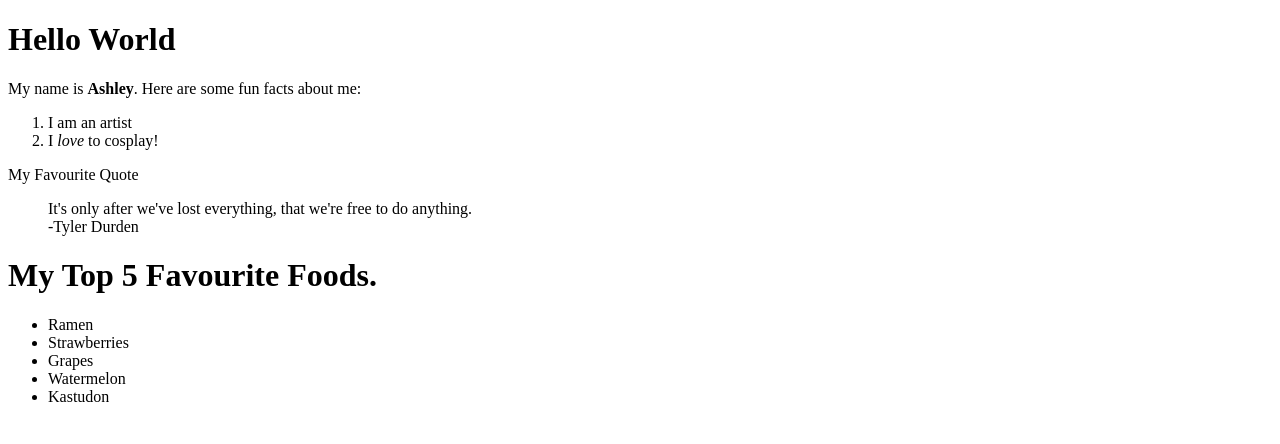
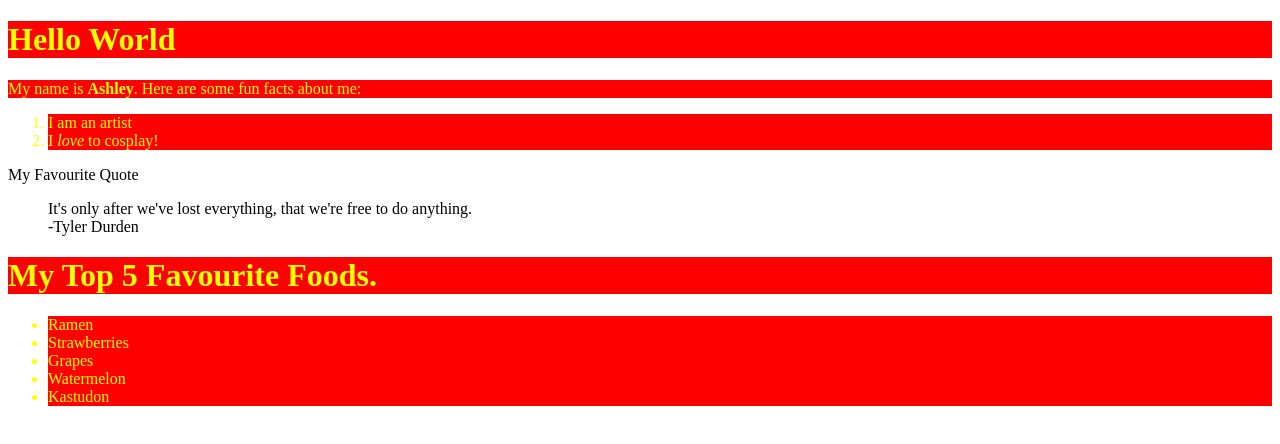
Before and after one commit to acano0824/sequoia-web-exercises, a plain HTML site: page jquery_exercises.html in a window 1280 px wide. Drawn offline with Linux system fonts and the light colour scheme.

Commit message:
added a highlight to all h1, p, and li elements

```diff
--- a/jquery_exercises.html
+++ b/jquery_exercises.html
@@ -33,7 +33,7 @@
         // ===================================== SELECTORS
 
 //
-//        var element = document.getElementsByTagName('h1');
+//        var element = document.getElementsByTagName('li');
 //        console.log(element);
 
 //        var element = $("h1"); // select tag
@@ -46,7 +46,7 @@
 //        alert(element); // select id
 //        console.log(element);
 
-//        var element = $("li, .paragraph"); // select combinations
+        var element = $("li, h1, p"); // select combinations
 //        var element = $("*"); // select all
 //
 //        console.log(element);
@@ -69,7 +69,7 @@
 //        element.text(mainText);
 
         // single CSS property
-            $('codeup').css("border", "1px solid #F00");
+//            $('li').css("font-size", "20px");
 
         // multiple CSS properties
 //            $('codeup').css({
@@ -77,7 +77,7 @@
 //                "color": "yellow"
 //            });
 
-//    $('codeup').css("background-color", "red").css("color", "yellow");
+    $(element).css("background-color", "red").css("color", "yellow");
 
     });
 
```
